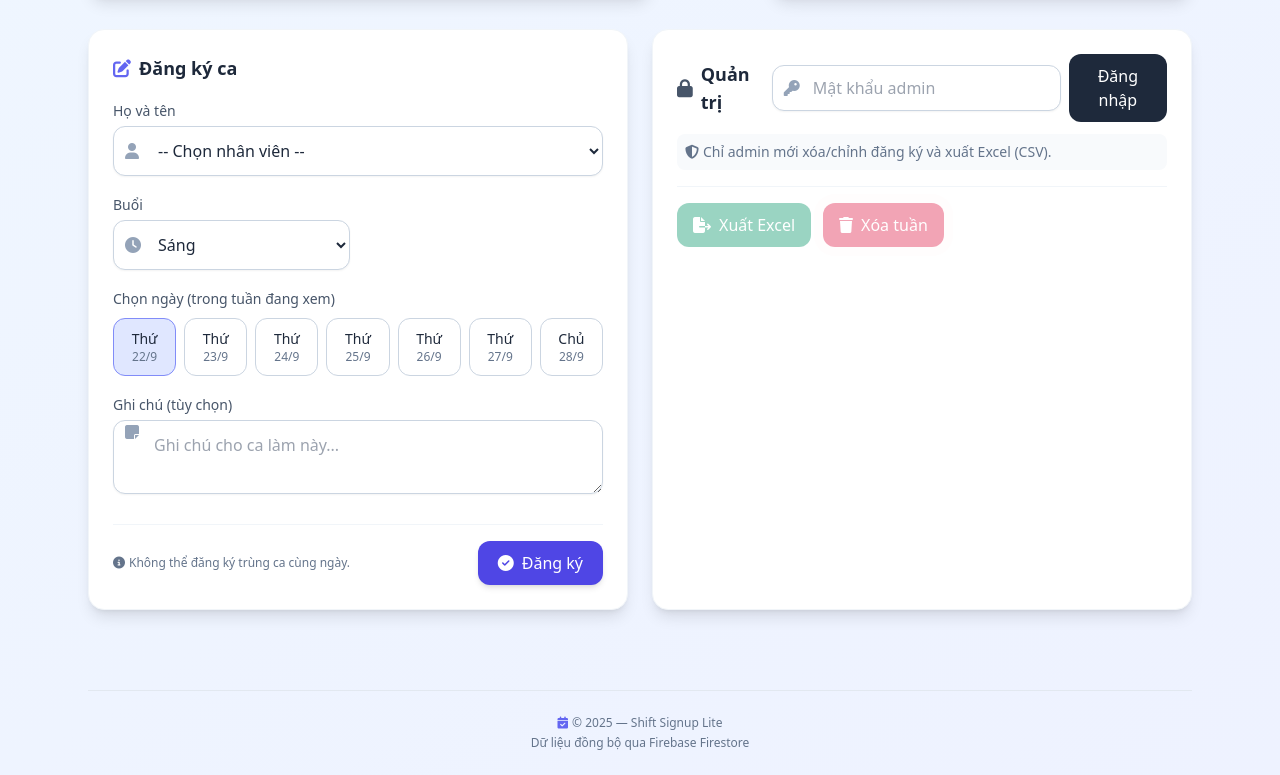
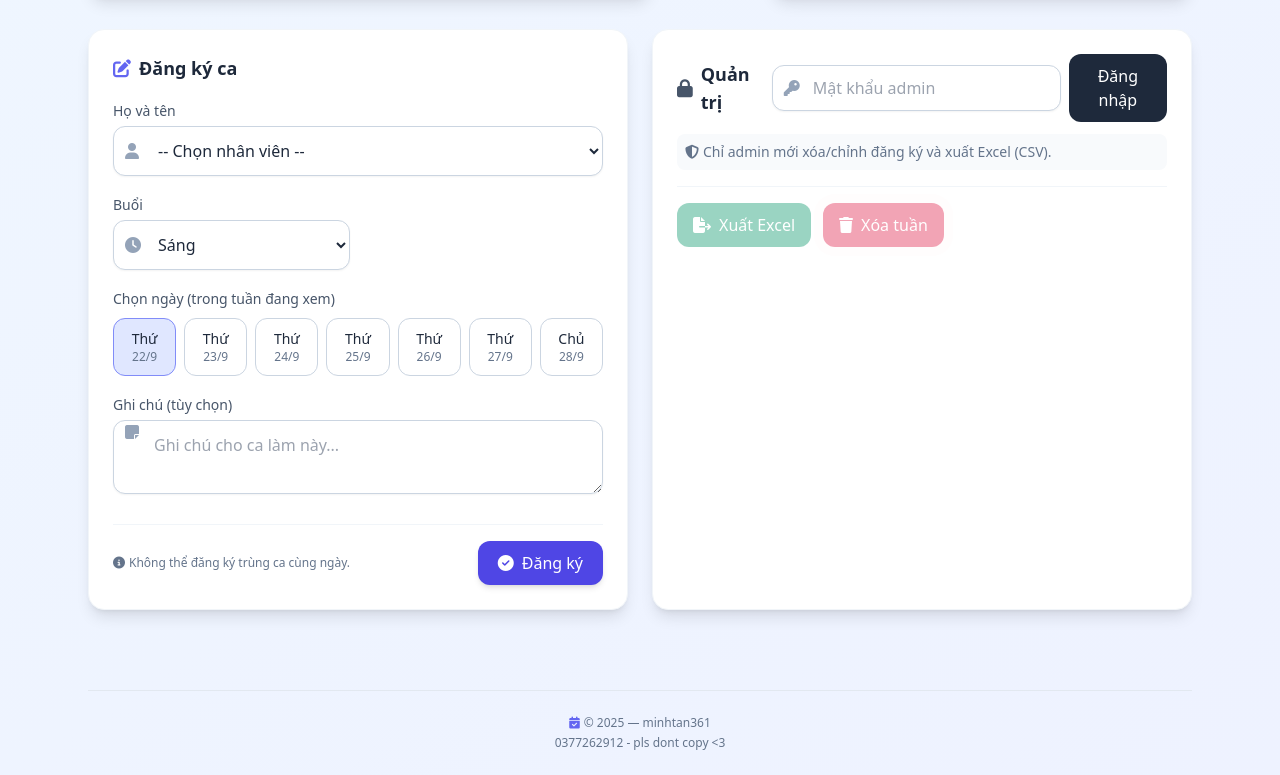
Before and after one commit to Minhtan361/minhtan361, a website: page index.html in a window 1280 px wide. Shown: the part 137-912 px from the top of the page. Drawn offline with nearby package versions, Linux system fonts and the light colour scheme; no server answers.

Commit message:
Add files via upload
Signed-off-by: Phan Lê Minh Tân <thaithae2025@gmail.com>

```diff
--- a/index.html
+++ b/index.html
@@ -237,9 +237,9 @@
     <footer class="mt-12 text-center text-xs text-slate-500 border-t border-slate-200 pt-6">
       <div class="flex items-center justify-center gap-1 mb-1">
         <i class="fas fa-calendar-check text-indigo-500"></i>
-        <span>© 2025 — Shift Signup Lite</span>
+        <span>© 2025 — minhtan361</span>
       </div>
-      <p>Dữ liệu đồng bộ qua Firebase Firestore</p>
+      <p>0377262912 - pls dont copy <3</p>
     </footer>
   </div>
 
```
